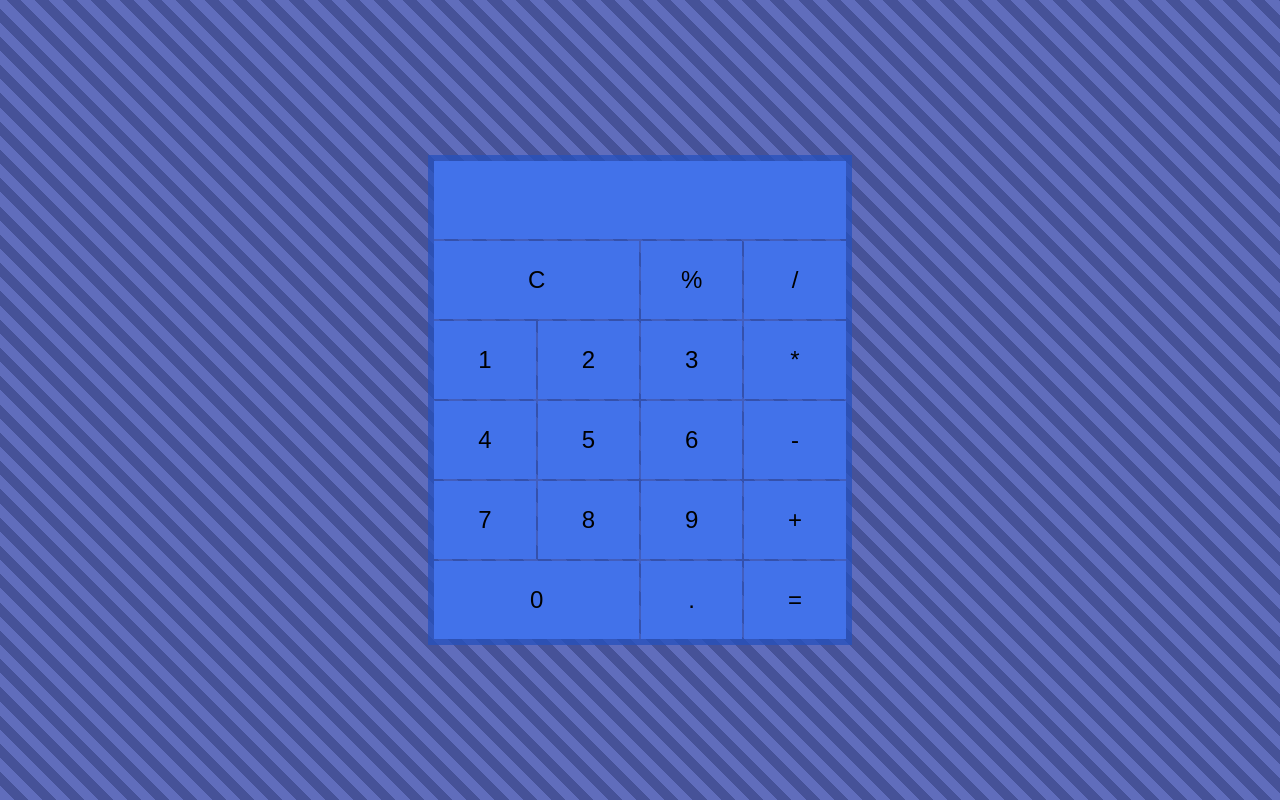
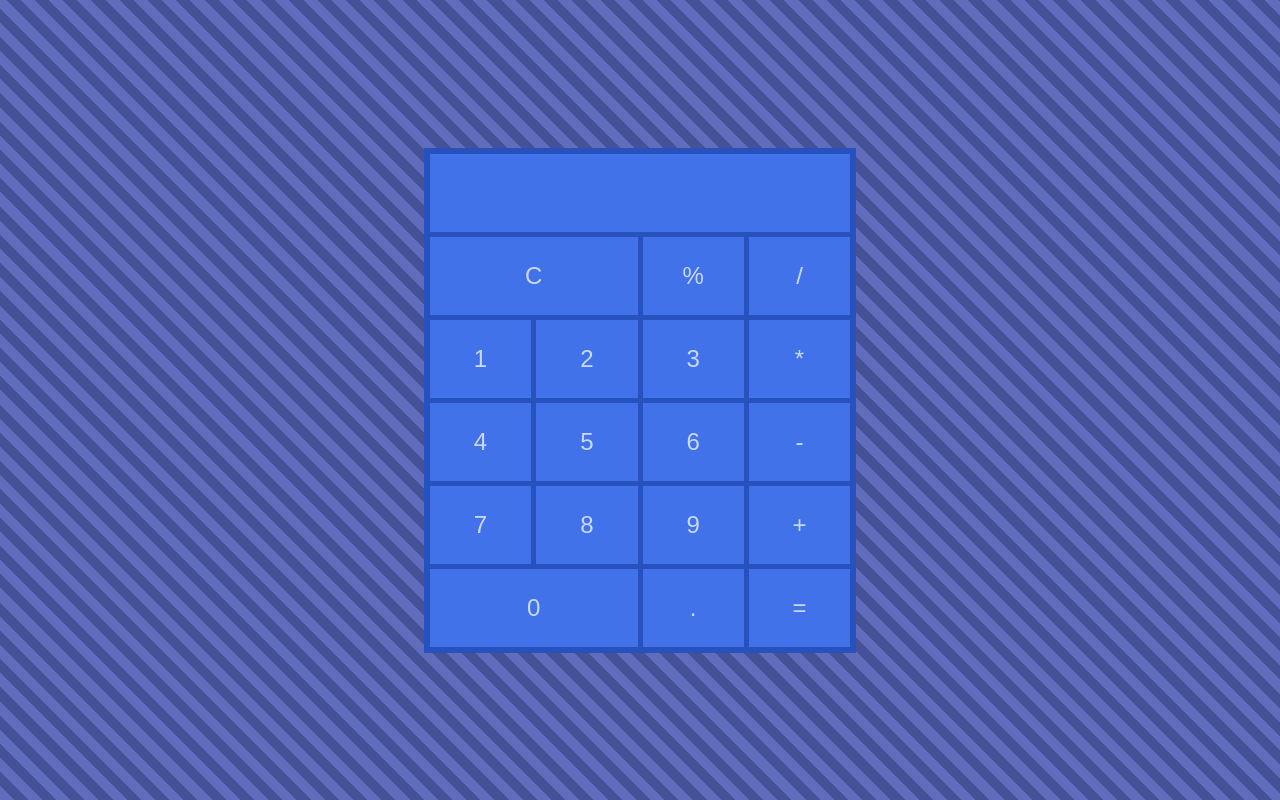
Before and after one commit to Noyan100/calculator, a plain HTML site: page index.html in a window 1280 px wide. Drawn offline with Linux system fonts and the light colour scheme.

Commit message:
окончательные стили

```diff
--- a/scss/style.scss
+++ b/scss/style.scss
@@ -1,8 +1,9 @@
 @import "_reset";
 
 $body-color: repeating-linear-gradient(45deg, #606dbc, #606dbc 10px, #465298 10px, #465298 20px);
-$calc-background-color: #2752be85;
-$calc-button-color: #4272ea;
+$calc-background-color: #2752be;
+$calc-button-bgcolor: #4272ea;
+$calc-button-color: #ffffffb8;
 
 body{
     background: $body-color;
@@ -15,7 +16,7 @@ body{
 .calc {
     display: grid;
     grid-template: repeat(5, 1fr) / repeat(4, 1fr);
-    gap: 2px;
+    gap: 5px;
 
     background: $calc-background-color;
     border: 6px solid $calc-background-color;
@@ -24,14 +25,18 @@ body{
     grid-column: -1 / 1;
 
     font-size: 24px;
+    color: $calc-button-color;
     border: 0;
     outline: none;
-    background-color: $calc-button-color;
+    background-color: $calc-button-bgcolor;
+
+    padding: 0 10px;
 }
 .calc__btn {
     font-size: 24px;
+    color: $calc-button-color;
 
-    background-color: $calc-button-color;
+    background-color: $calc-button-bgcolor;
     border: 0;
 
     cursor: pointer;
```
Also changed, not shown: css/style.css.
